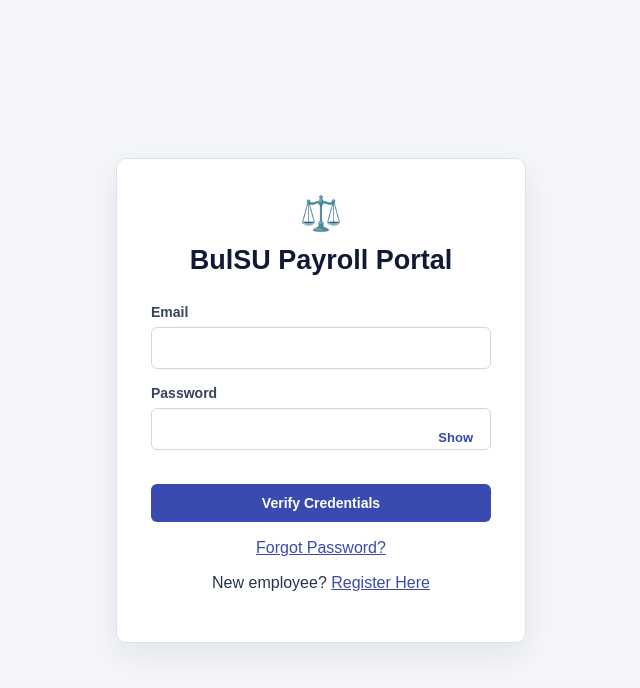
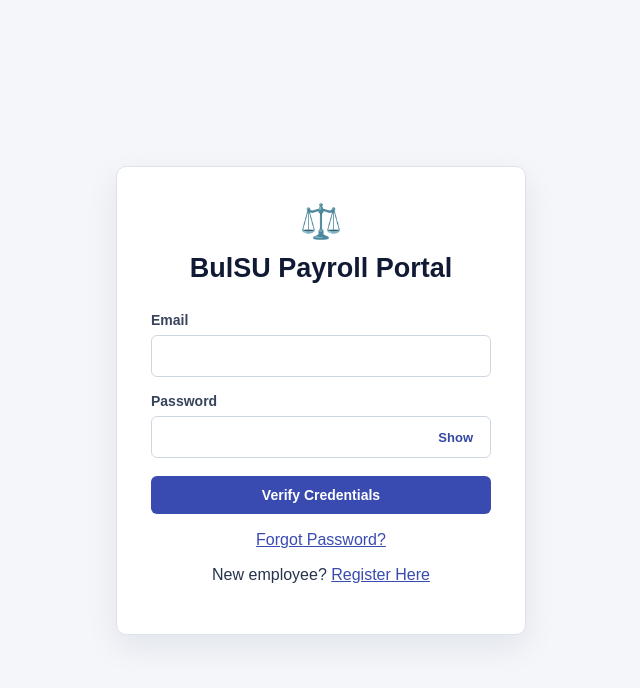
Before and after one commit to Sh1aaaa/payroll-vercel-supabase-rag, a Flask app: page /login in a window 1280 px wide. Shown: the top 688 px of the page, without its empty margins (319-959 px from the left). Run offline with Flask 3, Linux system fonts and the light colour scheme; some libraries are stand-ins or nearby versions.

Commit message:
Implement password toggle styles in CSS
Added styles for password visibility toggle on login page.

```diff
--- a/static/style.css
+++ b/static/style.css
@@ -62,6 +62,14 @@ textarea{resize:vertical}
 .auth-muted{text-align:center;color:var(--muted);line-height:1.5}
 .complaint-card{border:1px solid var(--line);border-radius:8px;padding:16px;margin-bottom:12px}
 .assessment{background:#f4f6fa;border-left:3px solid var(--indigo);padding:12px;margin-top:10px}
+
+/* Show / hide password control on the login page */
+.password-field-wrap{position:relative;width:100%;margin-bottom:16px}
+.password-field-wrap input{width:100%;margin-bottom:0;padding-right:76px}
+.password-toggle{position:absolute;right:10px;top:50%;transform:translateY(-50%);border:0;border-radius:4px;background:transparent;color:var(--indigo);font-weight:700;font-size:13px;cursor:pointer;padding:6px 8px;z-index:2}
+.password-toggle:hover{color:var(--indigo-dark);text-decoration:underline}
+.password-toggle:focus-visible{outline:2px solid var(--indigo);outline-offset:2px}
+
 @media(max-width:900px){
 .topbar-inner{flex-wrap:wrap;padding-top:12px;padding-bottom:12px}
 .nav-links{order:3;width:100%;overflow-x:auto}
```
